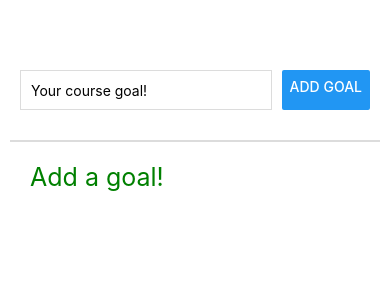
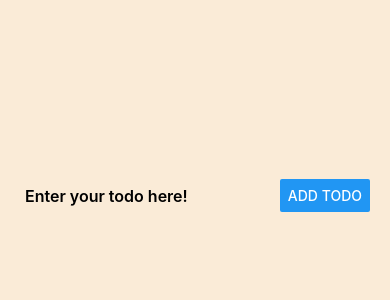
Before and after one commit to Ryan9771/React-Native-Self-Learning, a React Native app: screen / in a window 390 px wide. Shown: the top 300 px of the page. Built offline with nearby package versions, Linux system fonts and the light colour scheme.

Commit message:
Re-did the flatlist todo list in a much much simpler way, and the margin and scrolling works perfectly now

```diff
--- a/App.js
+++ b/App.js
@@ -1,10 +1,11 @@
 import React from 'react';
 // import TutExercises from "./app/Screens/TutExercises"
 // import TutChair from "./app/Screens/TutChair"
-import BasicTextInput from "./app/Screens/BasicTextInput"
+// import BasicTextInput from "./app/Screens/BasicTextInput"
+import Flatlist_Todos from "./app/Screens/Flatlist_Todos"
 
 const App = () => {
-    return(<BasicTextInput />);
+    return(<Flatlist_Todos />);
 }
 
 export default App;
--- a/app/Screens/BasicTextInput.js
+++ /dev/null
@@ -1,93 +0,0 @@
-import React, { useState } from 'react';
-import { TextInput, View, Button, StyleSheet, Text, FlatList, ScrollView } from 'react-native';
-
-function GoalItem(props) {
-    if (props.goalItem === "") {
-        return null;
-    }
-    return (<Text style={styles.goals}>{props.goalItem}</Text>);
-}
-
-const Goals = () => {
-
-    const [enteredText, setEnteredText] = useState('')
-    const [goalItems, setGoalItems] = useState([])
-
-    function inputHandler(text) {
-        setEnteredText(text);
-    }
-
-    function btnHandler() {
-        if (enteredText !== "") {
-            setGoalItems((goals) => [...goalItems, enteredText]);
-        }
-    }
-
-    return (
-        <View>
-            <View style={styles.topCnt}>
-                <TextInput
-                    style={styles.textInpt}
-                    placeholder="Your course goal!"
-                    onChangeText={inputHandler}
-                />
-                <Button
-                style={styles.btn}
-                title="Add Goal"
-                onPress={btnHandler}
-                />
-            </View>
-            <View style={styles.btmCnt}>
-                <Text style={styles.goalHeader}>{goalItems.length === 0 ? "Add a goal!" : "Your Goals:"}</Text>
-                <View style={styles.list}>
-                    <FlatList
-                        data={goalItems}
-                        renderItem={itemData => <GoalItem goalItem={itemData.item}/>}
-                        keyExtractor={(item, index) => item + Math.random()}
-                    />
-                </View>
-            </View>
-        </View>
-    );
-
-}
-
-const styles = StyleSheet.create({
-    topCnt: {
-        flexDirection: "row",
-        marginTop: 70,
-        paddingHorizontal: 20
-    },
-    textInpt: {
-        flex: 2,
-        height: 40,
-        marginRight: 10,
-        borderWidth: 1,
-        borderColor: 'gainsboro',
-        padding: 10
-    },
-    btn: {
-        flex: 1,
-    },
-    btmCnt: {
-        marginTop: 30,
-        borderTopColor: "gainsboro",
-        borderTopWidth: 2,
-        marginHorizontal: 10,
-        padding: 20,
-    },
-    goalHeader: {
-        color: "green",
-        fontSize: 25,
-        marginBottom: 15,
-    },
-    list: {
-        height: "85%"
-    },
-    goals: {
-        marginVertical: 7,
-        fontSize: 17
-    },
-})
-
-export default Goals;
--- /dev/null
+++ b/app/Screens/Flatlist_Todos.js
@@ -0,0 +1,81 @@
+import React, { useState } from 'react';
+import { Text, View, StyleSheet, FlatList, TextInput, Button } from 'react-native';
+
+
+// Function to change the text
+
+
+const MyList = () => {
+
+    const [inp_text, setInpText] = useState('')
+    const [todos, setTodos] = useState([])
+
+    function addTodo() {
+        if (inp_text.trim()) {
+            setTodos([...todos, inp_text])
+        }
+    }
+
+    return (
+        <View style={styles.container}>
+            <View style={styles.topCnt}>
+                <View style={styles.topWrapper}>
+                    <TextInput
+                        style={styles.input}
+                        placeholder="Enter your todo here!"
+                        defaultValue=''
+                        onChangeText={setInpText}
+                    />
+                    <Button
+                        title="Add Todo"
+                        style={styles.btn}
+                        onPress={addTodo}
+                    />
+                </View>
+            </View>
+            <View style={styles.btmCnt}>
+                <FlatList
+                    data={todos}
+                    renderItem={({item}) => <Text style={styles.item}>{item}</Text>}
+                />
+            </View>
+        </View>
+
+    );
+}
+
+const styles = StyleSheet.create({
+    btmCnt: {
+        flex: 2
+    },
+    btn: {
+        flex: 1
+    },
+    container: {
+        flex: 3,
+        backgroundColor: "antiquewhite",
+        paddingTop: 70,
+        padding: 20
+    },
+    item: {
+        paddingVertical: 10,
+        fontSize: 15,
+        fontWeight: 'bold'
+    },
+    input: {
+        flex: 2,
+        fontWeight: '600',
+        fontSize: 16
+    },
+    topCnt: {
+        flex: 1,
+        paddingLeft: 5,
+        justifyContent: "center"
+    },
+    topWrapper: {
+        flexDirection: "row",
+    },
+
+})
+
+export default MyList;
```
Also changed, not shown: 2 other files (tests, documents, lock files or other folders).
